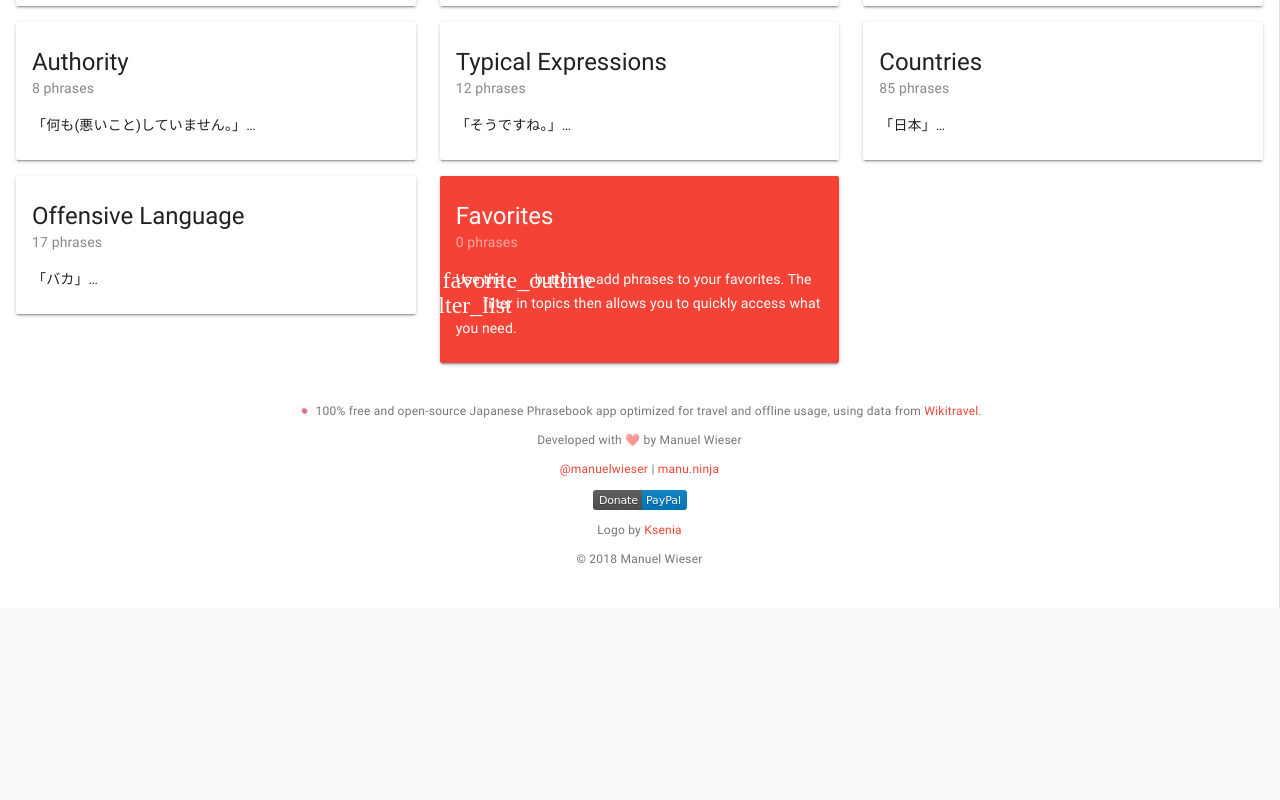
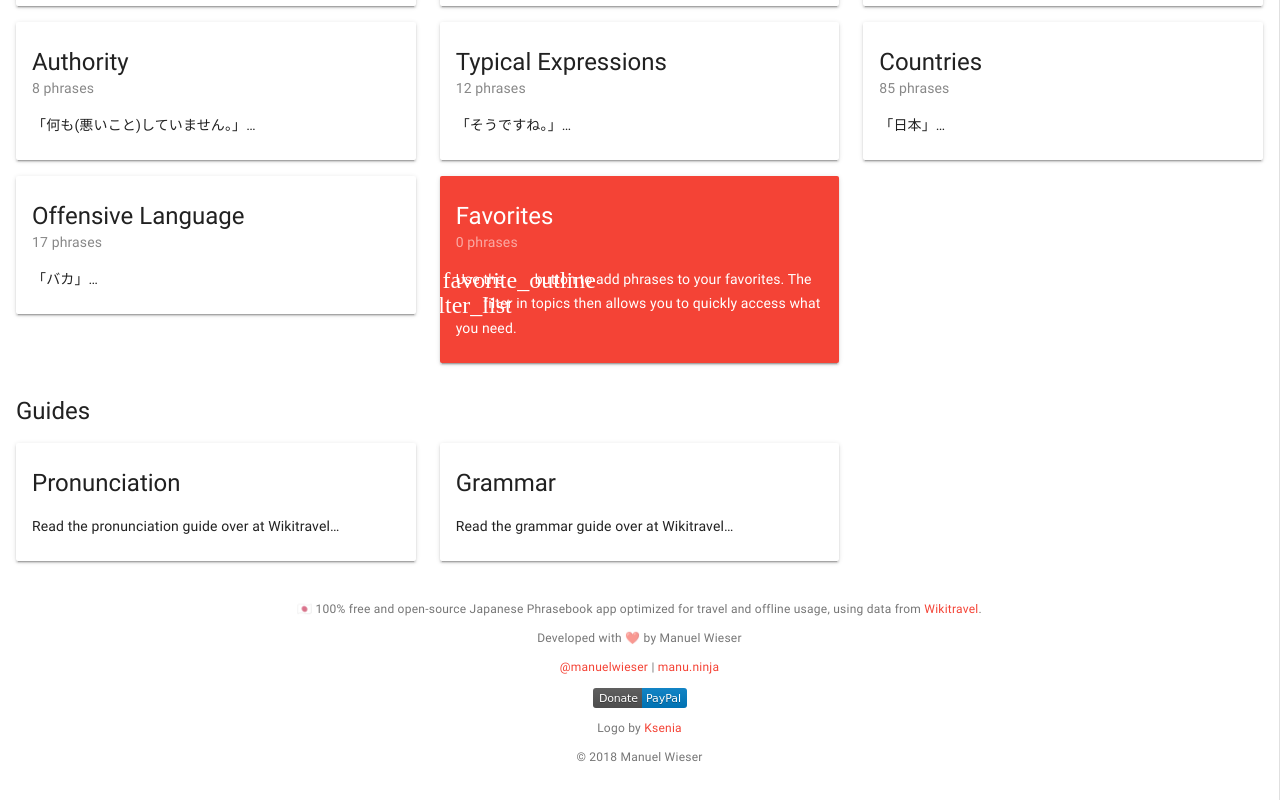
Before and after one commit to Lorti/phrasebook, a Vue app: page / in a window 1280 px wide. Shown: the part 892-1692 px from the top of the page. Before the commit the page ends 1500 px from the top, so only its background shows below. Built offline with nearby package versions, Linux system fonts and the light colour scheme; a web font is replaced by a local one.

Commit message:
Add quick links to Wikitravel

```diff
--- a/src/components/Sets.vue
+++ b/src/components/Sets.vue
@@ -22,7 +22,7 @@
         </router-link>
       </div>
 
-      <div class="md-layout-item  md-size-33 md-small-size-50 md-xsmall-size-100">
+      <div class="md-layout-item md-size-33 md-small-size-50 md-xsmall-size-100">
         <router-link :to="`/sets/favorites/`">
           <md-card md-with-hover class="md-primary">
             <md-ripple>
@@ -42,6 +42,42 @@
             </md-ripple>
           </md-card>
         </router-link>
+      </div>
+    </div>
+
+    <h1 class="md-headline">Guides</h1>
+
+    <div class="md-layout md-gutter">
+      <div class="md-layout-item md-size-33 md-small-size-50 md-xsmall-size-100">
+        <a href="https://wikitravel.org/wiki/en/index.php?title=Japanese_phrasebook&oldid=2493591#Pronunciation_guide"
+           target="_blank" rel="noopener">
+          <md-card md-with-hover>
+            <md-ripple>
+              <md-card-header>
+                <div class="md-title">Pronunciation</div>
+              </md-card-header>
+              <div class="md-card-content">
+                Read the pronunciation guide over at Wikitravel…
+              </div>
+            </md-ripple>
+          </md-card>
+        </a>
+      </div>
+
+      <div class="md-layout-item md-size-33 md-small-size-50 md-xsmall-size-100">
+        <a href="https://wikitravel.org/wiki/en/index.php?title=Japanese_phrasebook&oldid=2493591#Grammar"
+           target="_blank" rel="noopener">
+          <md-card md-with-hover>
+            <md-ripple>
+              <md-card-header>
+                <div class="md-title">Grammar</div>
+              </md-card-header>
+              <div class="md-card-content">
+                Read the grammar guide over at Wikitravel…
+              </div>
+            </md-ripple>
+          </md-card>
+        </a>
       </div>
     </div>
   </div>
```
